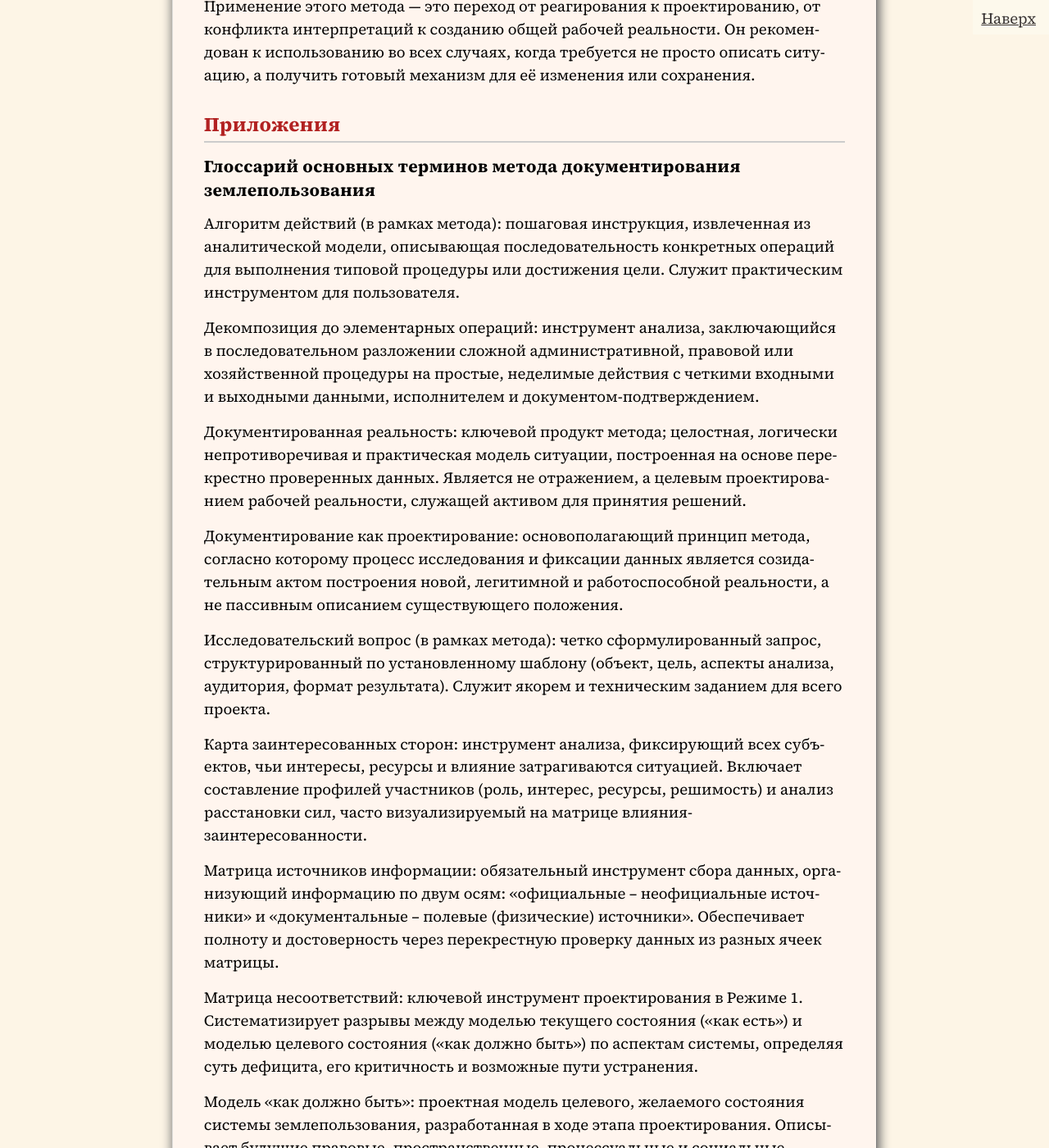
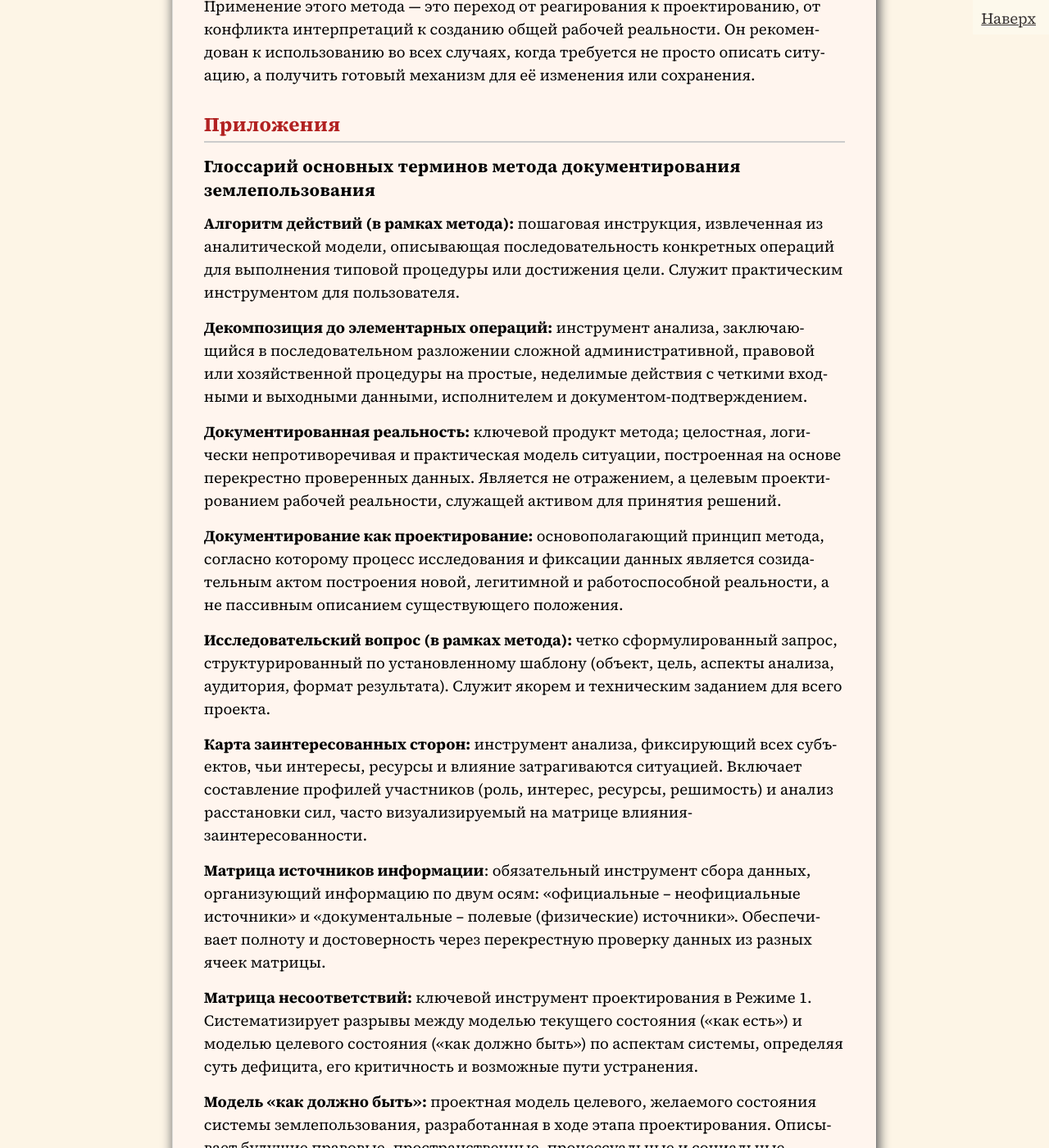
Before and after one commit to SergSi/land-use-art, a Jekyll site: the page built from _posts/2026-01-05-method.md, in a window 1280 px wide and 1400 px high, scrolled down 27691 px. Shown: the whole window at 82% size. Built offline with Jekyll 4.4.1, drawn with Linux system fonts in a browser that asks for light colours; some web fonts are replaced; some of the changed text lies outside the part shown.

Commit message:
Update 2026-01-05-method.md

```diff
--- a/_posts/2026-01-05-method.md
+++ b/_posts/2026-01-05-method.md
@@ -753,47 +753,47 @@ number="9"
 
 ### Глоссарий основных терминов метода документирования землепользования
 
-Алгоритм действий (в рамках метода): пошаговая инструкция, извлеченная из аналитической модели, описывающая последовательность конкретных операций для выполнения типовой процедуры или достижения цели. Служит практическим инструментом для пользователя.
+<b>Алгоритм действий (в рамках метода):</b> пошаговая инструкция, извлеченная из аналитической модели, описывающая последовательность конкретных операций для выполнения типовой процедуры или достижения цели. Служит практическим инструментом для пользователя.
 
-Декомпозиция до элементарных операций: инструмент анализа, заключающийся в последовательном разложении сложной административной, правовой или хозяйственной процедуры на простые, неделимые действия с четкими входными и выходными данными, исполнителем и документом-подтверждением.
+<b>Декомпозиция до элементарных операций:</b> инструмент анализа, заключающийся в последовательном разложении сложной административной, правовой или хозяйственной процедуры на простые, неделимые действия с четкими входными и выходными данными, исполнителем и документом-подтверждением.
 
-Документированная реальность: ключевой продукт метода; целостная, логически непротиворечивая и практическая модель ситуации, построенная на основе перекрестно проверенных данных. Является не отражением, а целевым проектированием рабочей реальности, служащей активом для принятия решений.
+<b>Документированная реальность:</b> ключевой продукт метода; целостная, логически непротиворечивая и практическая модель ситуации, построенная на основе перекрестно проверенных данных. Является не отражением, а целевым проектированием рабочей реальности, служащей активом для принятия решений.
 
-Документирование как проектирование: основополагающий принцип метода, согласно которому процесс исследования и фиксации данных является созидательным актом построения новой, легитимной и работоспособной реальности, а не пассивным описанием существующего положения.
+<b>Документирование как проектирование:</b> основополагающий принцип метода, согласно которому процесс исследования и фиксации данных является созидательным актом построения новой, легитимной и работоспособной реальности, а не пассивным описанием существующего положения.
 
-Исследовательский вопрос (в рамках метода): четко сформулированный запрос, структурированный по установленному шаблону (объект, цель, аспекты анализа, аудитория, формат результата). Служит якорем и техническим заданием для всего проекта.
+<b>Исследовательский вопрос (в рамках метода):</b> четко сформулированный запрос, структурированный по установленному шаблону (объект, цель, аспекты анализа, аудитория, формат результата). Служит якорем и техническим заданием для всего проекта.
 
-Карта заинтересованных сторон: инструмент анализа, фиксирующий всех субъектов, чьи интересы, ресурсы и влияние затрагиваются ситуацией. Включает составление профилей участников (роль, интерес, ресурсы, решимость) и анализ расстановки сил, часто визуализируемый на матрице влияния-заинтересованности.
+<b>Карта заинтересованных сторон:</b> инструмент анализа, фиксирующий всех субъектов, чьи интересы, ресурсы и влияние затрагиваются ситуацией. Включает составление профилей участников (роль, интерес, ресурсы, решимость) и анализ расстановки сил, часто визуализируемый на матрице влияния-заинтересованности.
 
-Матрица источников информации: обязательный инструмент сбора данных, организующий информацию по двум осям: «официальные – неофициальные источники» и «документальные – полевые (физические) источники». Обеспечивает полноту и достоверность через перекрестную проверку данных из разных ячеек матрицы.
+<b>Матрица источников информации</b>: обязательный инструмент сбора данных, организующий информацию по двум осям: «официальные – неофициальные источники» и «документальные – полевые (физические) источники». Обеспечивает полноту и достоверность через перекрестную проверку данных из разных ячеек матрицы.
 
-Матрица несоответствий: ключевой инструмент проектирования в Режиме 1. Систематизирует разрывы между моделью текущего состояния («как есть») и моделью целевого состояния («как должно быть») по аспектам системы, определяя суть дефицита, его критичность и возможные пути устранения.
+<b>Матрица несоответствий:</b> ключевой инструмент проектирования в Режиме 1. Систематизирует разрывы между моделью текущего состояния («как есть») и моделью целевого состояния («как должно быть») по аспектам системы, определяя суть дефицита, его критичность и возможные пути устранения.
 
-Модель «как должно быть»: проектная модель целевого, желаемого состояния системы землепользования, разработанная в ходе этапа проектирования. Описывает будущие правовые, пространственные, процессуальные и социальные параметры.
+<b>Модель «как должно быть»:</b> проектная модель целевого, желаемого состояния системы землепользования, разработанная в ходе этапа проектирования. Описывает будущие правовые, пространственные, процессуальные и социальные параметры.
 
-Модель «как есть»: диагностическая модель текущего состояния системы землепользования, созданная на этапе диагностики с применением обязательного инструментария. Фиксирует все выявленные элементы, противоречия и связи.
+<b>Модель «как есть»:</b> диагностическая модель текущего состояния системы землепользования, созданная на этапе диагностики с применением обязательного инструментария. Фиксирует все выявленные элементы, противоречия и связи.
 
-Портфель вариантов: ключевой инструмент работы в Режиме 2. Набор альтернативных сценариев развития системы, каждый из которых содержит описание сути, ключевых изменений, преимуществ, барьеров и рисков. Предназначен для сравнительной оценки и выбора дальнейшей цели.
+<b>Портфель вариантов:</b> ключевой инструмент работы в Режиме 2. Набор альтернативных сценариев развития системы, каждый из которых содержит описание сути, ключевых изменений, преимуществ, барьеров и рисков. Предназначен для сравнительной оценки и выбора дальнейшей цели.
 
-Протокол обновления (модели): набор правил, встроенных в итоговый продукт, определяющих условия, механизм и порядок внесения изменений в документированную модель для поддержания ее актуальности при изменениях в законодательстве, практике или фактических обстоятельствах.
+<b>Протокол обновления (модели)</b>: набор правил, встроенных в итоговый продукт, определяющих условия, механизм и порядок внесения изменений в документированную модель для поддержания ее актуальности при изменениях в законодательстве, практике или фактических обстоятельствах.
 
-Протокол исследования (контракт): формальный управленческий документ, заключаемый на этапе предпроекта. Фиксирует исследовательский вопрос, предварительную гипотезу о режиме, план работ, применяемые методы и форму итогового продукта.
+<b>Протокол исследования (контракт):</b> формальный управленческий документ, заключаемый на этапе предпроекта. Фиксирует исследовательский вопрос, предварительную гипотезу о режиме, план работ, применяемые методы и форму итогового продукта.
 
-Режим 1 (работы): режим проектирования, активируемый при вердиктах «Оптимизация» или «Трансформация». Характеризуется наличием четкой цели и направлен на детальное проектирование целевого состояния и плана перехода к нему.
+<b>Режим 1 (работы):</b> режим проектирования, активируемый при вердиктах «Оптимизация» или «Трансформация». Характеризуется наличием четкой цели и направлен на детальное проектирование целевого состояния и плана перехода к нему.
 
-Режим 2 (работы): режим проектирования, активируемый при вердикте «Поиск пути». Характеризуется отсутствием четкой цели и направлен на исследование возможностей и формирование портфеля вариантов для последующего выбора.
+<b>Режим 2 (работы):</b> режим проектирования, активируемый при вердикте «Поиск пути». Характеризуется отсутствием четкой цели и направлен на исследование возможностей и формирование портфеля вариантов для последующего выбора.
 
-Стратегический вердикт: центральное решение о судьбе исследуемой системы, принимаемое по итогам диагностики. Определяет общее направление работы: «Сохранение», «Оптимизация», «Трансформация» или «Поиск пути».
+<b>Стратегический вердикт:</b> центральное решение о судьбе исследуемой системы, принимаемое по итогам диагностики. Определяет общее направление работы: «Сохранение», «Оптимизация», «Трансформация» или «Поиск пути».
 
-Терминологический конструктор: инструмент анализа, обеспечивающий смысловую чистоту исследования. Представляет собой набор карточек, где для каждого ключевого термина фиксируется его легальное (формальное) определение, рабочее (практическое) определение в контексте исследования и границы понятия.
+<b>Терминологический конструктор:</b> инструмент анализа, обеспечивающий смысловую чистоту исследования. Представляет собой набор карточек, где для каждого ключевого термина фиксируется его легальное (формальное) определение, рабочее (практическое) определение в контексте исследования и границы понятия.
 
-Этап диагностики: второй этап метода, цель которого – создание целостной, доказательной модели существующего положения дел («как есть») и принятие на ее основе стратегического вердикта. Является аналитическим ядром метода.
+<b>Этап диагностики:</b> второй этап метода, цель которого – создание целостной, доказательной модели существующего положения дел («как есть») и принятие на ее основе стратегического вердикта. Является аналитическим ядром метода.
 
-Этап предпроектной подготовки: первый этап метода, цель которого – преобразовать исходный запрос заказчика в четкий исследовательский проект и заключить формальный контракт (протокол) на работу.
+<b>Этап предпроектной подготовки:</b> первый этап метода, цель которого – преобразовать исходный запрос заказчика в четкий исследовательский проект и заключить формальный контракт (протокол) на работу.
 
-Этап проектирования целевого состояния: третий этап метода, цель которого – на основе утвержденного вердикта создать проект желаемого будущего (в Режиме 1) или портфель возможных вариантов развития (в Режиме 2).
+<b>Этап проектирования целевого состояния:</b> третий этап метода, цель которого – на основе утвержденного вердикта создать проект желаемого будущего (в Режиме 1) или портфель возможных вариантов развития (в Режиме 2).
 
-Этап формирования итогового продукта: четвертый, завершающий этап метода, цель которого – упаковать результаты в законченный, самодостаточный продукт, включающий стандартизированный отчет, практический инструментарий и протокол обновления модели.
+<b>Этап формирования итогового продукта</b>: четвертый, завершающий этап метода, цель которого – упаковать результаты в законченный, самодостаточный продукт, включающий стандартизированный отчет, практический инструментарий и протокол обновления модели.
 
 ### Приложение А. Примеры инструментов метода документирования землепользования
 
```
